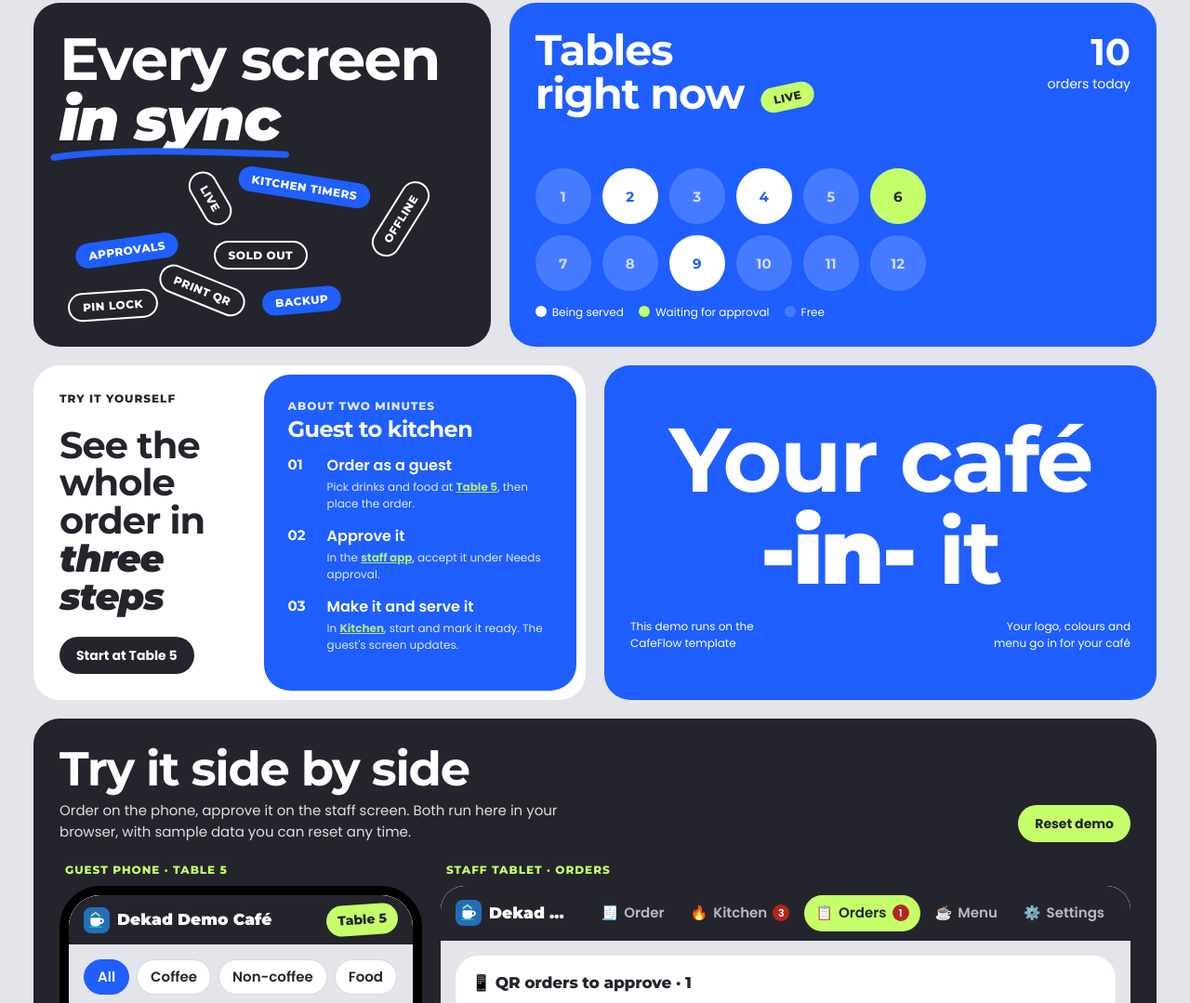
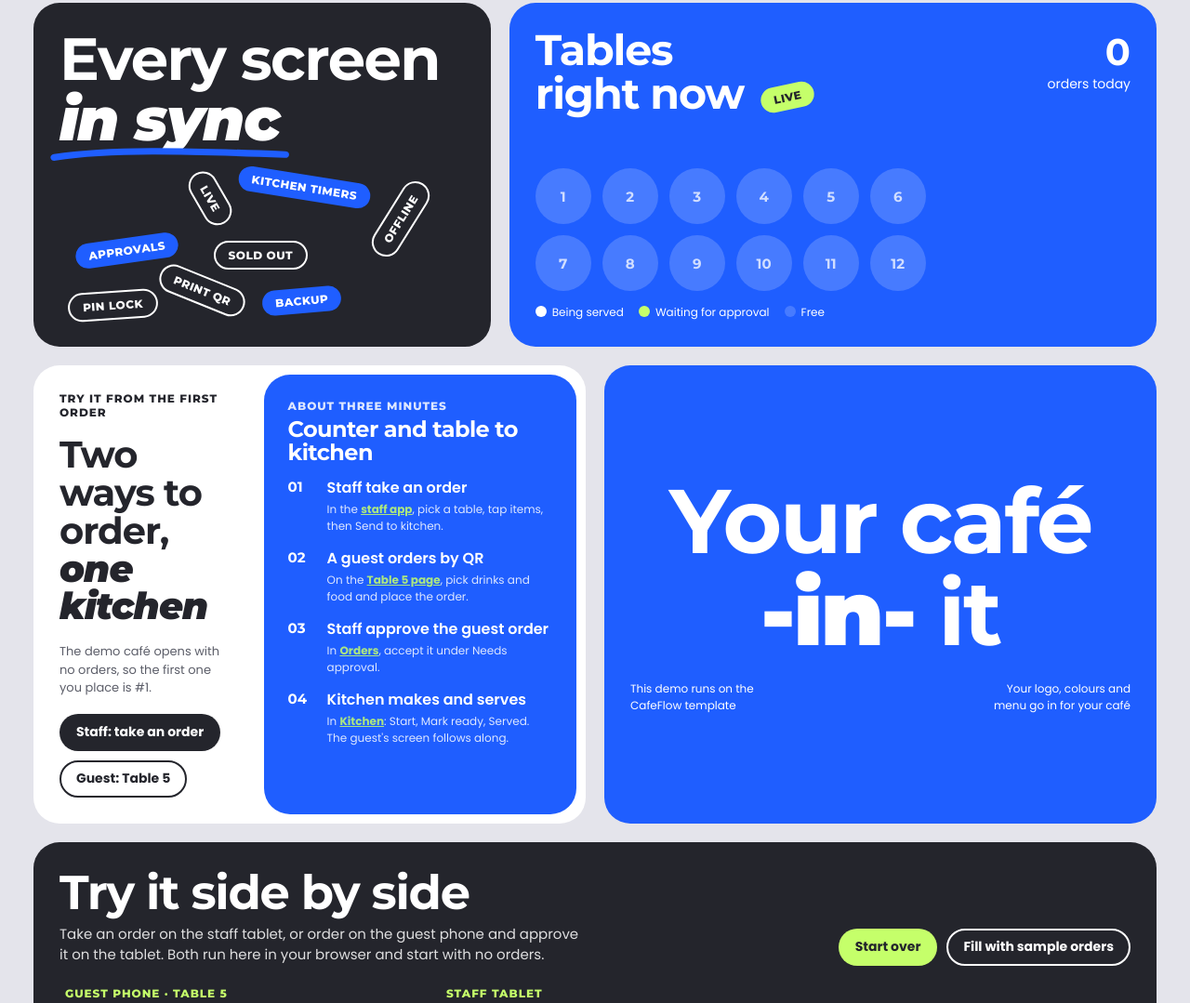
Before and after one commit to fizoccct-creator/Cafe_management_Ordering_system, a website: page demo.html in a window 1280 px wide. Shown: the part 1006-2085 px from the top of the page at 93% size. Drawn offline with Linux system fonts and the light colour scheme.

Commit message:
Demo starts with no orders; sample orders on request
The walkthrough now begins at order #1, for staff and guest ordering.
Start over / Fill with sample orders on the tour and the demo strip.
Returning visitors with old demo data start over automatically.

Co-Authored-By: Claude Opus 5.5 <noreply@anthropic.com>

```diff
--- a/demo.html
+++ b/demo.html
@@ -185,7 +185,7 @@
     <header class="bar">
       <img src="icons/logo-blue.png" alt="dekad. teknologies" width="110" height="34">
       <nav>
-        <a class="btn line sm" href="demo-app.html#orders">Staff app</a>
+        <a class="btn line sm" href="demo-app.html#pos">Staff app</a>
         <a class="btn ink sm" href="demo-order.html?t=5">Order as a guest</a>
       </nav>
     </header>
@@ -198,7 +198,7 @@
         <p>Guests order from their table with a QR code. Your team runs orders, the kitchen and the menu from any tablet. Everything updates live.</p>
         <div class="acts">
           <a class="btn lime" href="demo-order.html?t=5">Order as a guest →</a>
-          <a class="btn line" href="demo-app.html#orders">Open the staff app</a>
+          <a class="btn line" href="demo-app.html#pos">Open the staff app</a>
         </div>
       </section>
 
@@ -234,7 +234,7 @@
       <section class="tile t-ink chat s4">
         <div class="eyebrow">What your guest sees</div>
         <div class="bub g">2× Latte, oat milk. Table 5 🙂</div>
-        <div class="bub c">Order #12 accepted ✓</div>
+        <div class="bub c">Order #1 accepted ✓</div>
         <div class="bub c">Being prepared. Won't be long!</div>
         <div class="bub g">Can't wait ☕</div>
         <div class="bub c">Ready! On its way to your table.</div>
@@ -268,17 +268,22 @@
       <!-- Steps -->
       <section class="tile t-white steps-tile s6">
         <div class="side">
-          <span class="eyebrow">Try it yourself</span>
-          <h2>See the whole order in <em>three steps</em></h2>
-          <a class="btn ink sm" href="demo-order.html?t=5" style="align-self:flex-start">Start at Table 5</a>
+          <span class="eyebrow">Try it from the first order</span>
+          <h2>Two ways to order, <em>one kitchen</em></h2>
+          <p style="margin:0;font-size:13px;color:#5C5E69">The demo café opens with no orders, so the first one you place is #1.</p>
+          <div class="acts">
+            <a class="btn ink sm" href="demo-app.html#pos">Staff: take an order</a>
+            <a class="btn line sm" href="demo-order.html?t=5">Guest: Table 5</a>
+          </div>
         </div>
         <div class="steps">
-          <div class="eyebrow">About two minutes</div>
-          <h3>Guest to kitchen</h3>
+          <div class="eyebrow">About three minutes</div>
+          <h3>Counter and table to kitchen</h3>
           <ol>
-            <li><b>Order as a guest</b><span>Pick drinks and food at <a href="demo-order.html?t=5">Table 5</a>, then place the order.</span></li>
-            <li><b>Approve it</b><span>In the <a href="demo-app.html#orders">staff app</a>, accept it under Needs approval.</span></li>
-            <li><b>Make it and serve it</b><span>In <a href="demo-app.html#kitchen">Kitchen</a>, start and mark it ready. The guest's screen updates.</span></li>
+            <li><b>Staff take an order</b><span>In the <a href="demo-app.html#pos">staff app</a>, pick a table, tap items, then Send to kitchen.</span></li>
+            <li><b>A guest orders by QR</b><span>On the <a href="demo-order.html?t=5">Table 5 page</a>, pick drinks and food and place the order.</span></li>
+            <li><b>Staff approve the guest order</b><span>In <a href="demo-app.html#orders">Orders</a>, accept it under Needs approval.</span></li>
+            <li><b>Kitchen makes and serves</b><span>In <a href="demo-app.html#kitchen">Kitchen</a>: Start, Mark ready, Served. The guest's screen follows along.</span></li>
           </ol>
         </div>
       </section>
@@ -296,23 +301,23 @@
       <section class="tile t-ink try s12" id="try">
         <div class="try-head">
           <div><h2>Try it side by side</h2>
-            <p>Order on the phone, approve it on the staff screen. Both run here in your browser, with sample data you can reset any time.</p></div>
-          <button class="btn lime sm" type="button" data-reset>Reset demo</button>
+            <p>Take an order on the staff tablet, or order on the guest phone and approve it on the tablet. Both run here in your browser and start with no orders.</p></div>
+          <div class="acts"><button class="btn lime sm" type="button" data-reset="0">Start over</button><button class="btn line sm" type="button" data-reset="1">Fill with sample orders</button></div>
         </div>
         <div class="frames">
           <div><p class="frame-label">Guest phone · Table 5</p><div class="frame phone"><iframe title="Guest ordering, Table 5" src="demo-order.html?t=5" loading="lazy"></iframe></div></div>
-          <div><p class="frame-label">Staff tablet · Orders</p><div class="frame tablet"><iframe title="Staff app" src="demo-app.html#orders" loading="lazy"></iframe></div></div>
+          <div><p class="frame-label">Staff tablet</p><div class="frame tablet"><iframe title="Staff app" src="demo-app.html#pos" loading="lazy"></iframe></div></div>
         </div>
         <div class="acts narrow-only">
           <a class="btn lime" href="demo-order.html?t=5">Guest phone</a>
-          <a class="btn line" href="demo-app.html#orders">Staff app</a>
+          <a class="btn line" href="demo-app.html#pos">Staff app</a>
         </div>
       </section>
     </main>
 
     <footer>
       <img src="icons/logo-blue.png" alt="dekad. teknologies" width="84" height="26">
-      <span>CafeFlow demo · sample data stays in this browser · <button type="button" data-reset>Reset demo</button></span>
+      <span>CafeFlow demo · data stays in this browser · <button type="button" data-reset="0">Start over</button> · <button type="button" data-reset="1">Fill with sample orders</button></span>
     </footer>
   </div>
 
@@ -338,7 +343,7 @@
     addEventListener('storage', paint);
     setInterval(paint, 5000);
     document.querySelectorAll('[data-reset]').forEach(b => b.addEventListener('click', () => {
-      CafeDemo.reset(); paint();
+      CafeDemo.reset(b.dataset.reset === '1'); paint();
       document.querySelectorAll('iframe').forEach(f => { f.src = f.src; });
     }));
   </script>
--- a/demo.js
+++ b/demo.js
@@ -12,11 +12,15 @@
   const read = () => { try { const s = JSON.parse(localStorage.getItem(KEY)); return s && s.v ? s : null; } catch { return null; } };
   const write = s => { try { localStorage.setItem(KEY, JSON.stringify(s)); } catch { /* private mode */ } };
 
-  /* A café mid-morning: some orders served, some in the kitchen, one QR order waiting for approval. */
-  function fresh() {
+  /* The demo opens on a café that is ready but has no orders yet (order numbers start at #1),
+     so a walkthrough can begin from the first staff or guest order.
+     fresh(true) adds a café mid-morning instead: orders served, some in the kitchen, one waiting for approval. */
+  const VERSION = 2; // bump when the starting data changes, so returning visitors start over
+  function fresh(withSamples = false) {
     const s = seed();
     s.settings.cafeName = 'Dekad Demo Café';
     s.settings.theme = 'electric';
+    if (!withSamples) return s;
     const item = n => s.items.find(i => i.name === n);
     const opt = (g, o) => { const grp = s.groups.find(x => x.name === g), op = grp.options.find(x => x.name === o); return { group: grp.name, name: op.name, price: op.price }; };
     const line = (n, qty, mods = [], note = '') => { const it = item(n); return { itemId: it.id, name: it.name, price: it.price, station: it.station, qty, mods, note, done: false }; };
@@ -40,10 +44,16 @@
     }
     return s;
   }
-  function state() { let s = read(); if (!s) { s = fresh(); write(s); } return s; }
-  function reset() {
+  const version = () => { try { return Number(localStorage.getItem(NS + '.version')); } catch { return 0; } };
+  function reset(withSamples = false) {
     try { Object.keys(localStorage).filter(k => k.startsWith(NS + '.')).forEach(k => localStorage.removeItem(k)); } catch { /* ignore */ }
-    write(fresh());
+    write(fresh(withSamples));
+    try { localStorage.setItem(NS + '.version', String(VERSION)); } catch { /* ignore */ }
+  }
+  function state() {
+    let s = version() === VERSION ? read() : null;
+    if (!s) { reset(); s = read() || fresh(); }
+    return s;
   }
   window.CafeDemo = { state, reset, fresh };
   state();
@@ -114,8 +124,8 @@
     if (window.top !== window || document.body.dataset.demoBar === 'off') return;
     const bar = document.createElement('div');
     bar.className = 'demo-bar';
-    bar.innerHTML = '<span>Demo café · everything stays in this browser</span><a href="demo.html">Back to the tour</a><button type="button">Reset demo</button>';
-    bar.querySelector('button').onclick = () => { reset(); location.reload(); };
+    bar.innerHTML = '<span>Demo café · everything stays in this browser</span><a href="demo.html">Back to the tour</a><button type="button" data-r="0">Start over</button><button type="button" data-r="1">Fill with sample orders</button>';
+    bar.querySelectorAll('button').forEach(b => { b.onclick = () => { reset(b.dataset.r === '1'); location.reload(); }; });
     document.body.prepend(bar);
   });
 })();
```
Also changed, not shown: README.md.
